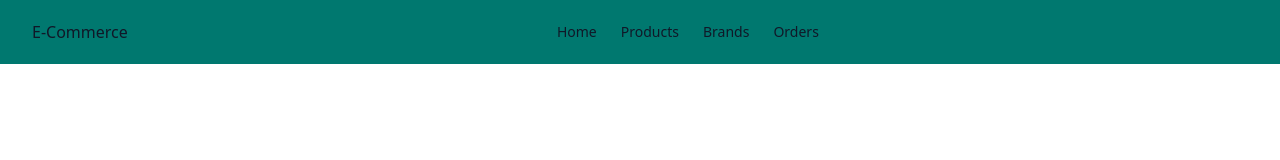
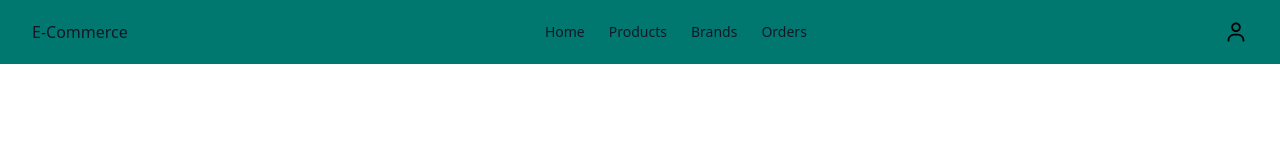
Before and after one commit to Mohammed-A7med/E-commerce, a React (Vite) app: page / in a window 1280 px wide. Shown: the top 160 px of the page. Built offline with nearby package versions, Linux system fonts and the light colour scheme.

Commit message:
feat : add UserIcon in Navbar

```diff
--- a/src/shared/Navbar/Navbar.tsx
+++ b/src/shared/Navbar/Navbar.tsx
@@ -1,4 +1,5 @@
 import { Link } from "react-router-dom";
+import UserIcon from "../../components/Icons/UserIcon";
 
 export default function Navbar() {
   const basePath = "/dashboard";
@@ -38,7 +39,9 @@ export default function Navbar() {
             </nav>
           </div>
 
-          <div className="icons">{/* icons */}</div>
+          <div className="icons flex gap-2">
+            <UserIcon />
+          </div>
           {/*
           <div className="flex items-center gap-4">
             <div className="sm:flex sm:gap-4">
@@ -61,20 +64,7 @@ export default function Navbar() {
 
             <div className="block md:hidden">
               <button className="rounded-sm bg-gray-100 p-2 text-gray-600 transition hover:text-gray-600/75 dark:bg-gray-800 dark:text-white dark:hover:text-white/75">
-                <svg
-                  xmlns="http://www.w3.org/2000/svg"
-                  className="size-5"
-                  fill="none"
-                  viewBox="0 0 24 24"
-                  stroke="currentColor"
-                  strokeWidth="2"
-                >
-                  <path
-                    strokeLinecap="round"
-                    strokeLinejoin="round"
-                    d="M4 6h16M4 12h16M4 18h16"
-                  />
-                </svg>
+
               </button>
             </div>
           </div> */}
```
